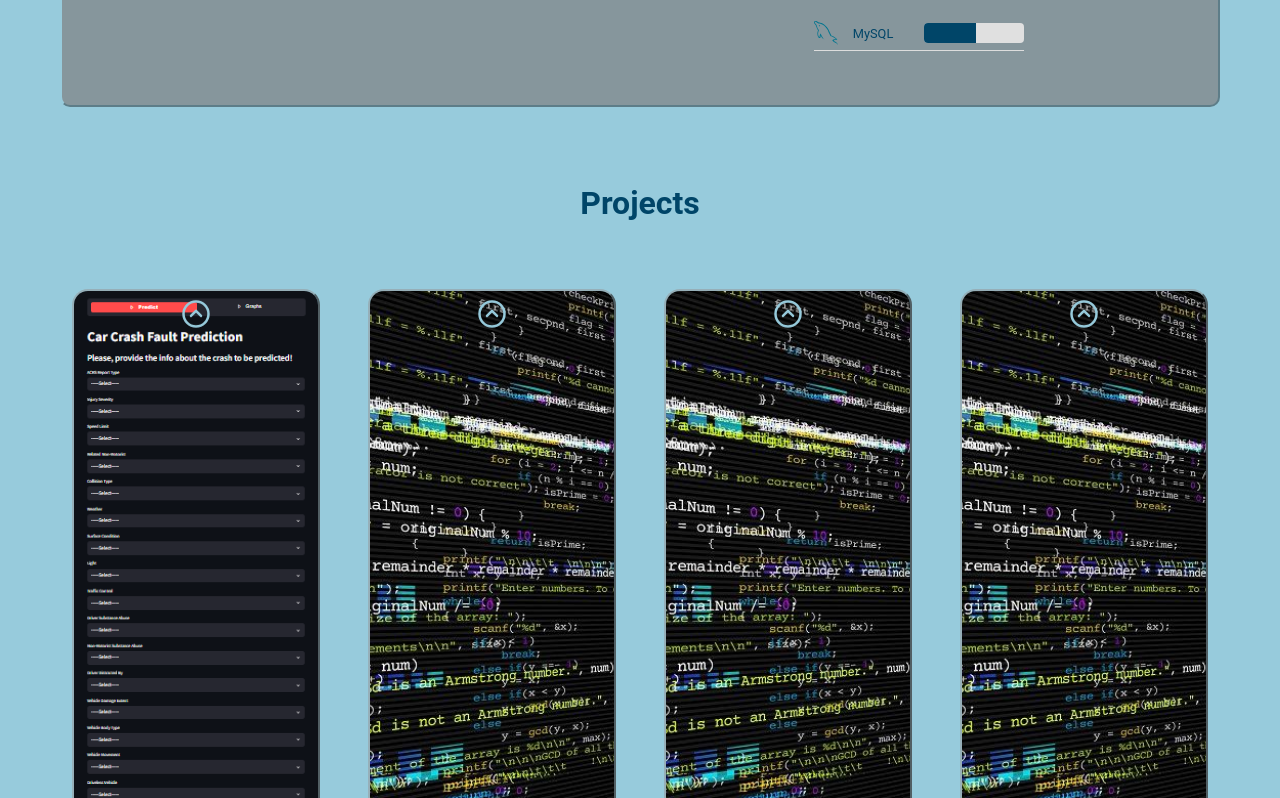
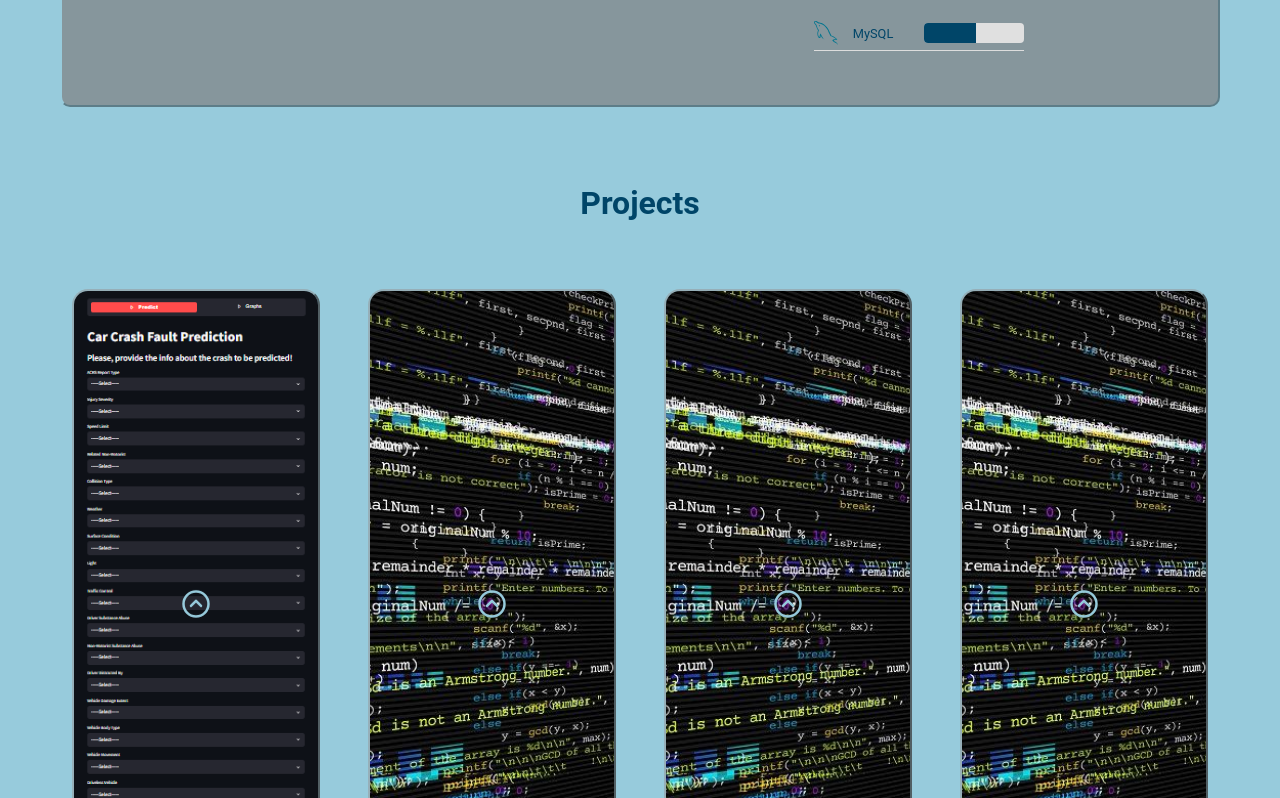
Before and after one commit to Thiagoocosta86/my-portfolio, a React (Create React App) app: page / in a window 1280 px wide. Shown: the part 1774-2572 px from the top of the page. Built offline with nearby package versions, Linux system fonts and the light colour scheme.

Commit message:
1-testing different paletes of colour. 2-still working on better positioning features in projects.

```diff
--- a/src/style.css
+++ b/src/style.css
@@ -413,7 +413,7 @@ main {
       transform: translateX(-50%) translateY(0); /* Initial and resting position */
     }
     40% {
-      transform: translateX(-50%) translateY(-12px); /* Bounce up */
+      transform: translateX(-50%) translateY(-50px); /* Bounce up */
     }
     60% {
       transform: translateX(-50%) translateY(-7px) ; /* Slightly lower bounce */
@@ -422,23 +422,23 @@ main {
 
   @keyframes colorChange {
     0% {
-      fill:#86969c; /* Initial color */
+      fill:#97CBDC; /* Initial color */
     }
-    50% {
+    65% {
       fill: #97CBDC; /* Midway color */
     }
     100% {
-      fill: #97CBDC; /* Back to initial color */
+      fill: transparent; /* Back to initial color */
     }
   }
 
   .top-icon {
     position: absolute;
-    top: 10px; /* Distance from the top of the card */
+    top: 300px; /* Distance from the top of the card */
     left: 50%;
     transform: translateX(-50%); /* Center horizontally */
     z-index: 2;
-    fill: #86969C;
+    fill: #97CBDC;
     transition: transform 0.5s ease-in-out, opacity 0.5s ease-in-out;
     opacity: 1; /* Ensure the icon is visible initially */
     transition: transform 0.5s ease-in-out, opacity 0.5s ease-in-out;
```
